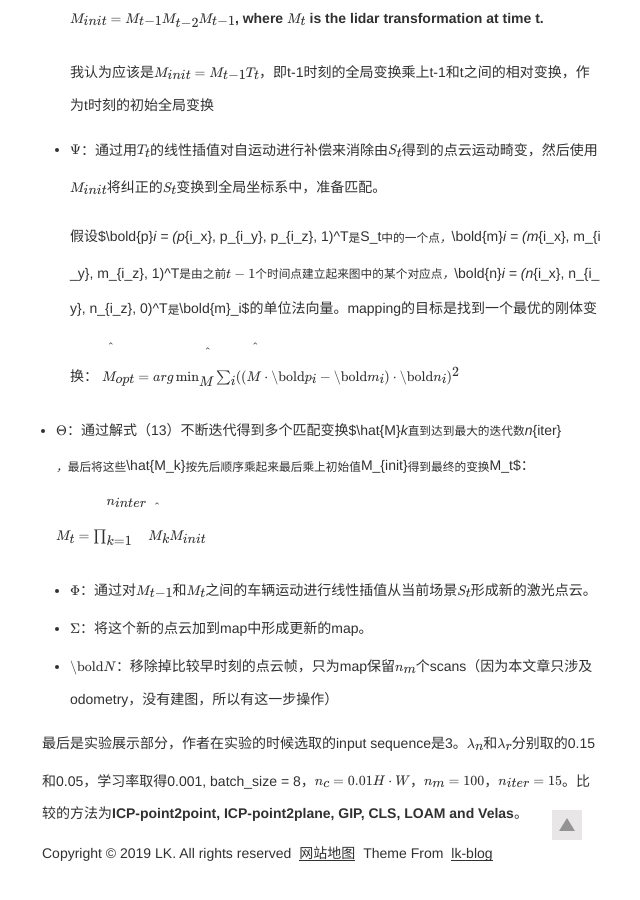
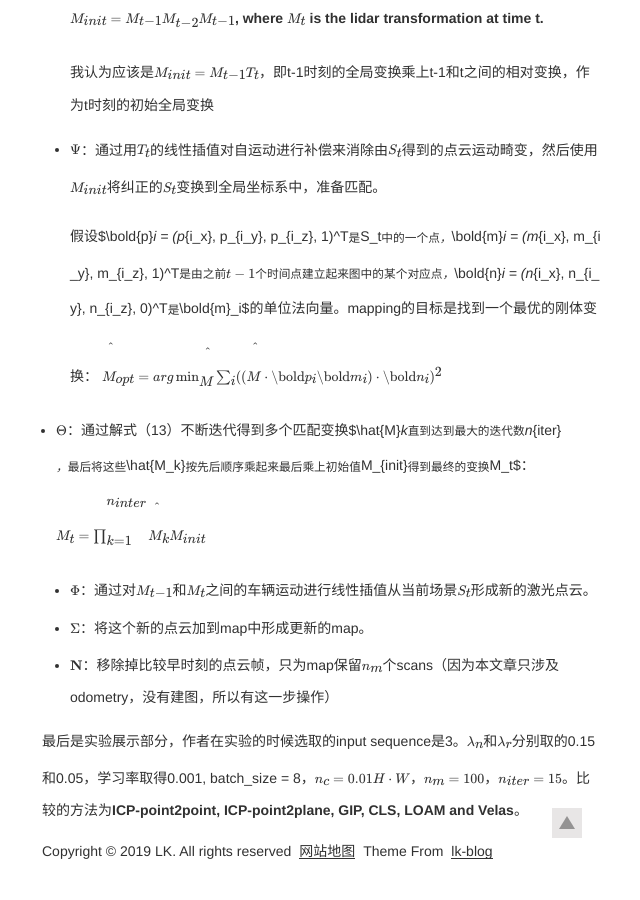
Before and after one commit to luke-king/luke-king.github.io, a Jekyll site: the page built from _posts/2019-06-15-文献阅读-LO-Net.md, in a window 1280 px wide and 900 px high, scrolled down 11991 px. Shown: the whole window, without its empty margins (318-958 px from the left). Built offline with Jekyll 4.4.1, drawn with Linux system fonts in a browser that asks for light colours; formulas are drawn with MathJax 3.

Commit message:
update resources

```diff
--- a/_posts/2019-06-15-文献阅读-LO-Net.md
+++ b/_posts/2019-06-15-文献阅读-LO-Net.md
@@ -15,7 +15,6 @@ categories: [文献阅读, 激光SLAM, 深度学习]
 《VINet: Visual-Inertial Odometry as a Sequence-to-Sequence Learning Problem》（2017）结合了惯导信息，做序列到序列的位姿学习，加入惯导信息可以整合惯导的优势帮助视觉估计出位姿；
 
 <center><img src="/posts/2019/06/15/09.png" width="60%"/></center>
-
 《Sfm-Learner: Unsupervised learning of depth and ego-motion》是google在2017年提出的利用连续几帧的序列作为输入，即用到了连续帧之间的对应点变换关系去估计出里程计的位姿变换和得到深度图，文章的核心思想是利用photometric consistency原理来估计每一帧的depth和pose。photometric consistency就是对于同一个物体的点，在不同两帧图像上投影点，图像灰度应该是一样的。
 
 ![img](/posts/2019/06/15/02.jpg)
@@ -184,7 +183,7 @@ $$
 
     假设$\bold{p}_i = (p_{i_x}, p_{i_y}, p_{i_z}, 1)^T$是$S_t$中的一个点，$\bold{m}_i = (m_{i_x}, m_{i_y}, m_{i_z}, 1)^T$是由之前t-1个时间点建立起来图中的某个对应点，$\bold{n}_i = (n_{i_x}, n_{i_y}, n_{i_z}, 0)^T$是$\bold{m}_i$的单位法向量。mapping的目标是找到一个最优的刚体变换：
     $$
-    \hat{M}_{opt} = arg\min_{\hat{M}}\sum_i((\hat{M}\cdot\bold{p}_i-\bold{m}_i)\cdot\bold{n}_i)^2  \tag{13}
+    \hat{M}_{opt} = arg\min_{\hat{M}}\sum_i((\hat{M}\cdot \bold{p}_i \bold{m}_i)\cdot \bold{n}_i)^2  \tag{13}
     $$
 
 - **$\Theta$**：通过解式（13）不断迭代得到多个匹配变换$\hat{M}_k$直到达到最大的迭代数$n_{iter}$，最后将这些$\hat{M_k}$按先后顺序乘起来最后乘上初始值$M_{init}$得到最终的变换$M_t$：
@@ -194,6 +193,6 @@ $$
 
   - **$\Phi$**：通过对$M_{t-1}$和$M_t$之间的车辆运动进行线性插值从当前场景$S_t$形成新的激光点云。
   - **$\Sigma$**：将这个新的点云加到map中形成更新的map。
-  - **$\bold{N}$**：移除掉比较早时刻的点云帧，只为map保留$n_m$个scans（因为本文章只涉及odometry，没有建图，所以有这一步操作）
+  - **$\bf{N}$**：移除掉比较早时刻的点云帧，只为map保留$n_m$个scans（因为本文章只涉及odometry，没有建图，所以有这一步操作）
 
 最后是实验展示部分，作者在实验的时候选取的input sequence是3。$\lambda_n$和$\lambda_r$分别取的0.15和0.05，学习率取得0.001, batch_size = 8，$n_c = 0.01 H\cdot W$，$n_m = 100$，$n_{iter} = 15$。比较的方法为**ICP-point2point, ICP-point2plane, GIP, CLS, LOAM and Velas**。
```
